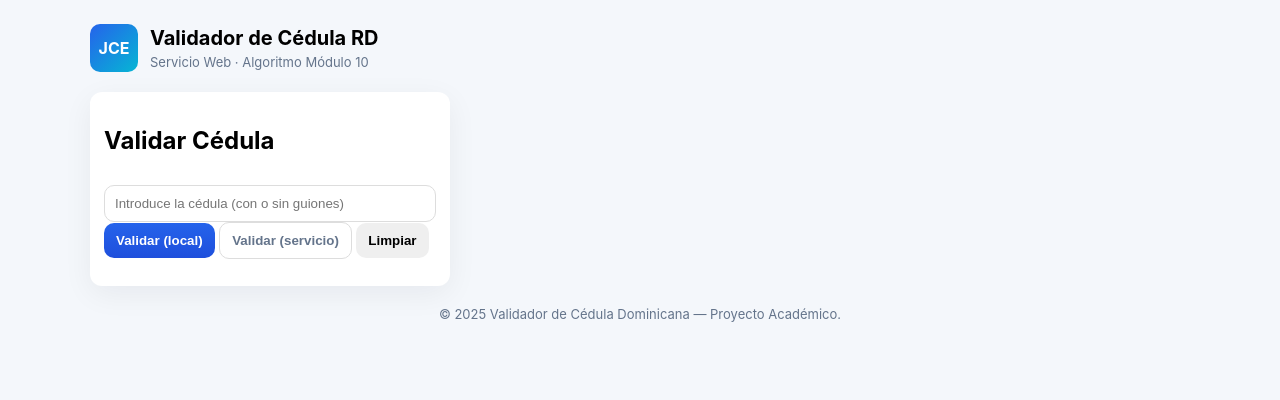
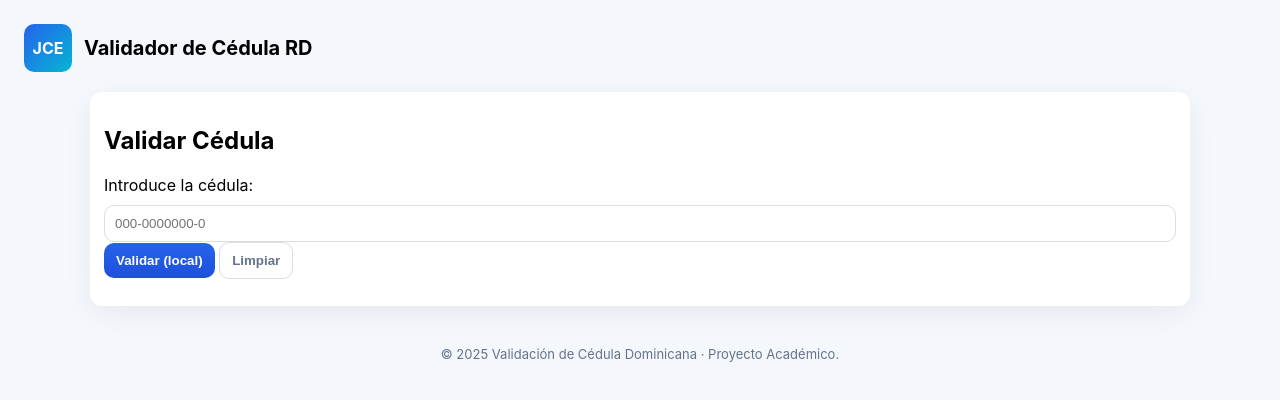
Before and after one commit to Yeri8/Servicio-Web-para-validar-la-c-dula-de-identidad-y-electoral-usando-el-m-dulo-10, a website: page index.html in a window 1280 px wide. Drawn offline with Linux system fonts and the light colour scheme.

Commit message:
Update index.html

```diff
--- a/index.html
+++ b/index.html
@@ -1,42 +1,38 @@
 <!DOCTYPE html>
 <html lang="es">
 <head>
-  <meta charset="UTF-8">
+  <meta charset="UTF-8" />
+  <meta name="viewport" content="width=device-width, initial-scale=1.0" />
   <title>Validador de Cédula RD</title>
-  <meta name="viewport" content="width=device-width, initial-scale=1.0">
-  <link rel="stylesheet" href="styles.css">
+  <link rel="stylesheet" href="styles.css" />
 </head>
 <body>
-  <div class="wrap">
-    <header>
+  <header class="header">
     <div class="brand">
       <div class="logo">JCE</div>
-        <div>
       <h1>Validador de Cédula RD</h1>
-          <div class="meta">Servicio Web · Algoritmo Módulo 10</div>
-        </div>
     </div>
   </header>
 
-    <div class="layout">
+  <main class="wrap">
     <div class="card form-card">
       <h2>Validar Cédula</h2>
-        <input type="text" id="cedula" placeholder="Introduce la cédula (con o sin guiones)">
+
+      <label for="cedula">Introduce la cédula:</label>
+      <input type="text" id="cedula" placeholder="000-0000000-0" />
 
       <div class="actions">
         <button class="btn btn-primary" onclick="validarLocal()">Validar (local)</button>
-          <button class="btn btn-ghost" onclick="validarServicio()">Validar (servicio)</button>
-          <button class="btn" onclick="limpiar()">Limpiar</button>
+        <button class="btn btn-ghost" onclick="limpiar()">Limpiar</button>
       </div>
 
       <p id="resultado" class="small"></p>
     </div>
-    </div>
+  </main>
 
-    <footer class="small">
-      © 2025 Validador de Cédula Dominicana — Proyecto Académico.
+  <footer class="small" style="text-align:center;margin-top:40px;">
+    © 2025 Validación de Cédula Dominicana · Proyecto Académico.
   </footer>
-  </div>
 
   <script src="script.js"></script>
 </body>
```
Lines whose indentation alone changed are shown as unchanged.
